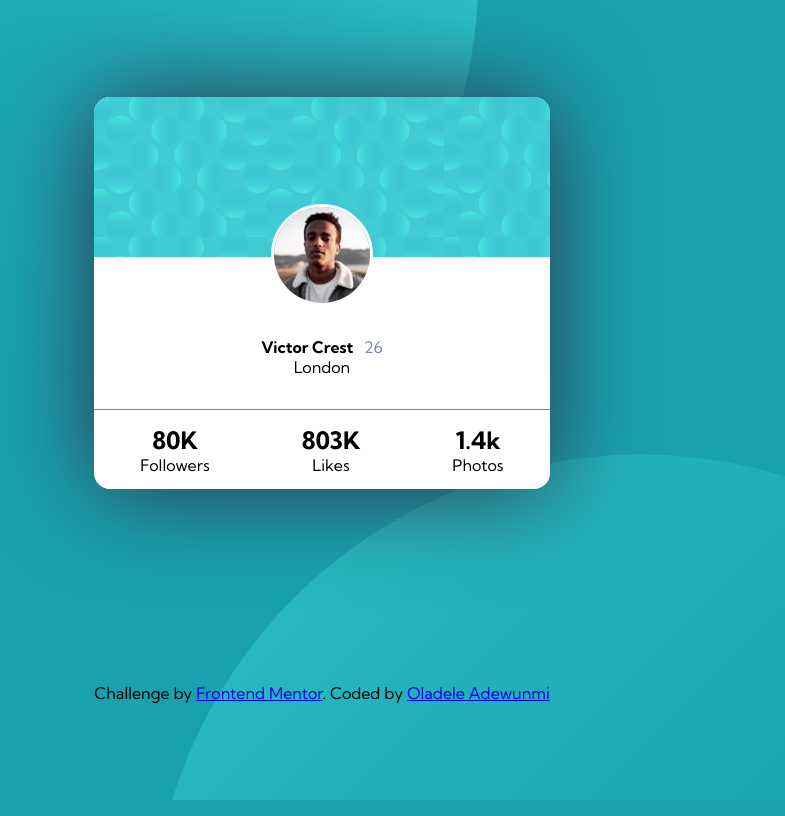
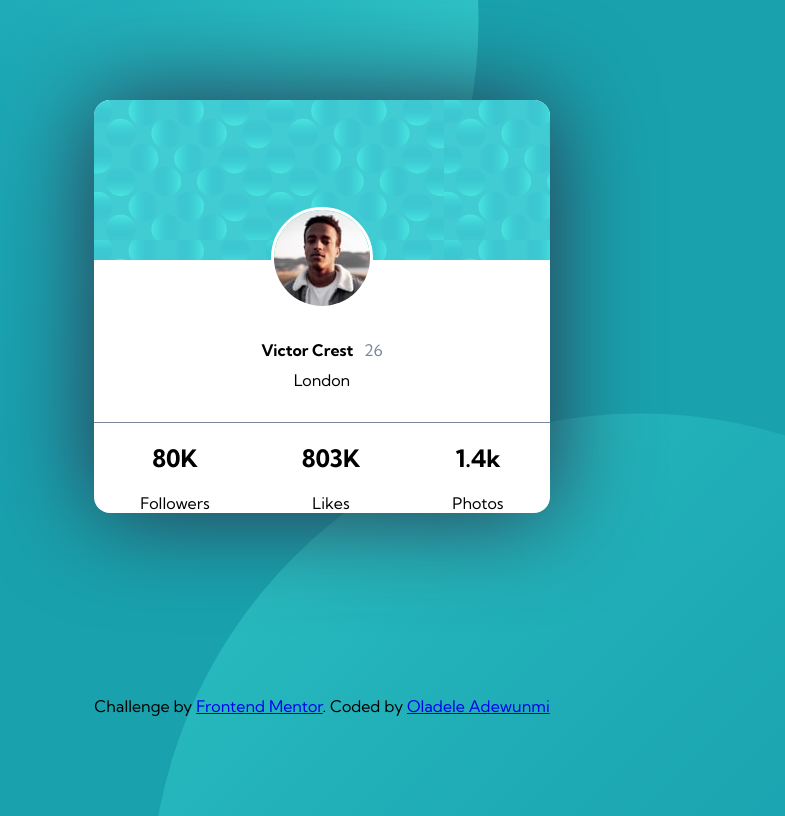
Before and after one commit to Rachamv/Profile-card-component, a plain HTML site: page index.html in a window 1280 px wide. Shown: the whole page, without its empty margins (318-1103 px from the left). Drawn offline with Linux system fonts and the light colour scheme.

Commit message:
update Readme

```diff
--- a/style.css
+++ b/style.css
@@ -1,11 +1,4 @@
 /* css variables */
-* {
-  margin: 0;
-  padding: 0;
-  box-sizing: border-box;
-  /* border: 1px solid black; */
-}
-
 :root {
   --primary-Dark-cyan: hsl(185, 75%, 39%);
   --primary-Very-dark-desaturated-blue: hsl(229, 23%, 23%);
```
